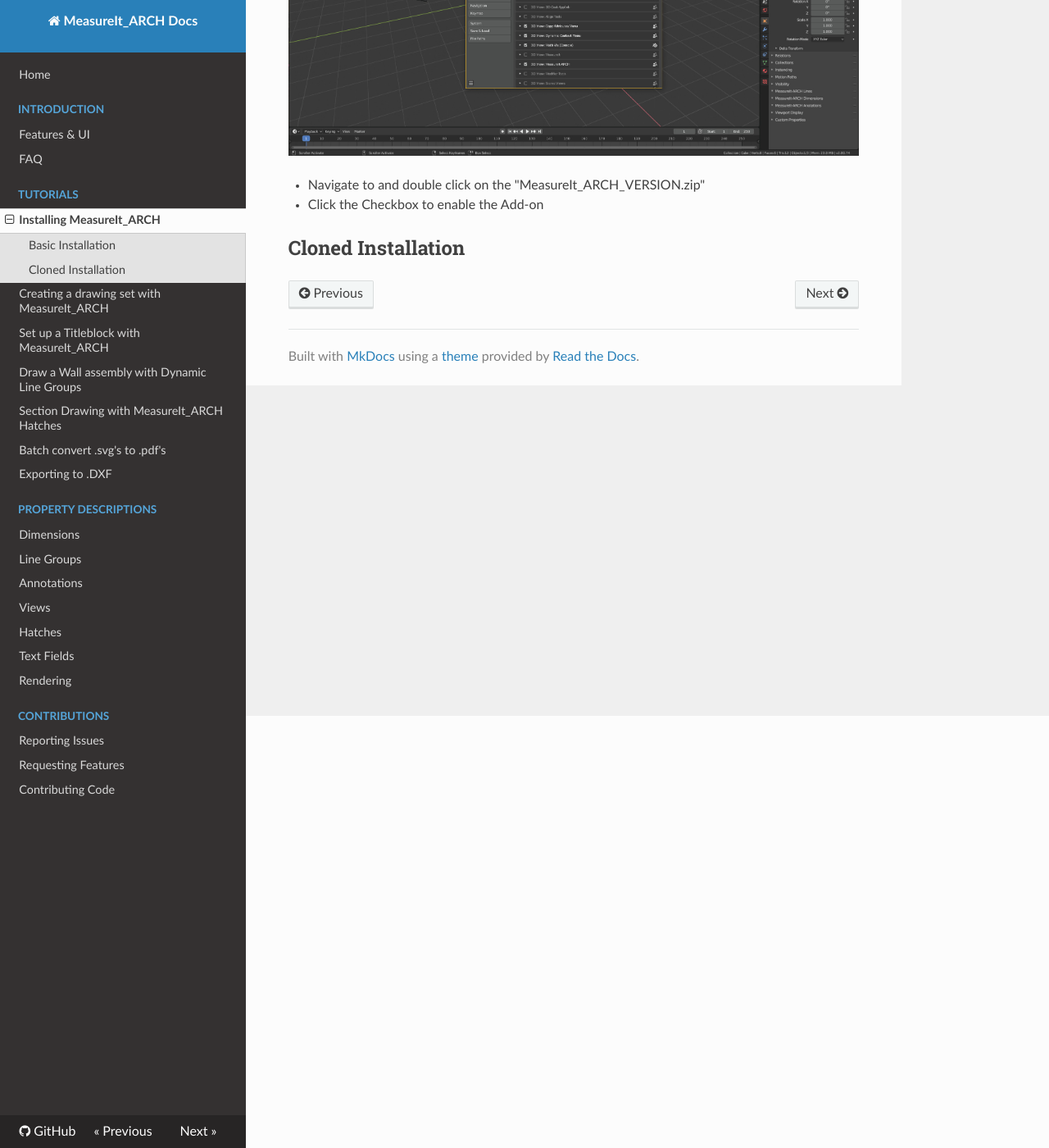
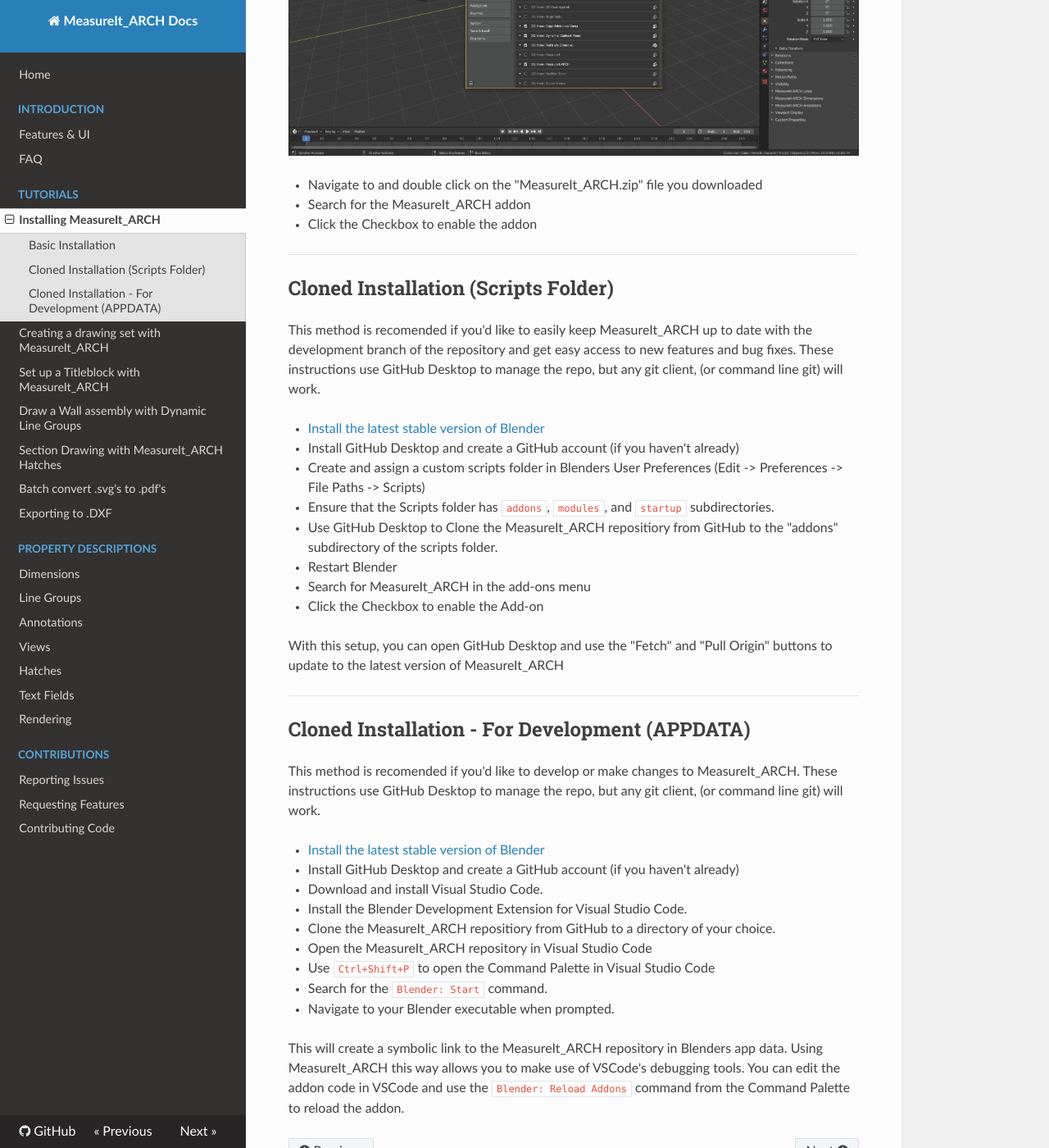
Before and after one commit to kevancress/MeasureIt_ARCH, an MkDocs documentation site: the page built from docs/docs/tutorials/install.md, in a window 1280 px wide and 1400 px high, scrolled down 527 px. Shown: the whole window at 82% size. Built offline with MkDocs 1.6.1, drawn with Linux system fonts in a browser that asks for light colours; nearby versions of some CDN libraries.

Commit message:
more docs

```diff
--- a/docs/docs/tutorials/install.md
+++ b/docs/docs/tutorials/install.md
@@ -7,7 +7,39 @@
 
 ![image](images/install-1.jpg)
 
- * Navigate to and double click on the "MeasureIt_ARCH_VERSION.zip"
+ * Navigate to and double click on the "MeasureIt_ARCH.zip" file you downloaded
+ * Search for the MeasureIt_ARCH addon
+ * Click the Checkbox to enable the addon
+
+---
+
+## Cloned Installation (Scripts Folder)
+This method is recomended if you'd like to easily keep MeasureIt_ARCH up to date with the development branch of the repository and get easy access to new features and bug fixes. These instructions use GitHub Desktop to manage the repo, but any git client, (or command line git) will work.
+
+ * [Install the latest stable version of Blender](https://www.blender.org/download/)
+ * Install GitHub Desktop and create a GitHub account (if you haven't already)
+ * Create and assign a custom scripts folder in Blenders User Preferences (Edit -> Preferences -> File Paths -> Scripts)
+ * Ensure that the Scripts folder has `addons`, `modules`, and `startup` subdirectories.
+ * Use GitHub Desktop to Clone the MeasureIt_ARCH repositiory from GitHub to the "addons" subdirectory of the scripts folder.
+ * Restart Blender
+ * Search for MeasureIt_ARCH in the add-ons menu
  * Click the Checkbox to enable the Add-on
 
-## Cloned Installation
+With this setup, you can open GitHub Desktop and use the "Fetch" and "Pull Origin" buttons to update to the latest version of MeasureIt_ARCH
+
+---
+
+## Cloned Installation - For Development (APPDATA)
+This method is recomended if you'd like to develop or make changes to MeasureIt_ARCH. These instructions use GitHub Desktop to manage the repo, but any git client, (or command line git) will work.
+
+ * [Install the latest stable version of Blender](https://www.blender.org/download/)
+ * Install GitHub Desktop and create a GitHub account (if you haven't already)
+ * Download and install Visual Studio Code.
+ * Install the Blender Development Extension for Visual Studio Code.
+ * Clone the MeasureIt_ARCH repositiory from GitHub to a directory of your choice.
+ * Open the MeasureIt_ARCH repository in Visual Studio Code
+ * Use `Ctrl+Shift+P` to open the Command Palette in Visual Studio Code
+ * Search for the `Blender: Start` command.
+ * Navigate to your Blender executable when prompted.
+
+This will create a symbolic link to the MeasureIt_ARCH repository in Blenders app data. Using MeasureIt_ARCH this way allows you to make use of VSCode's debugging tools. You can edit the addon code in VSCode and use the `Blender: Reload Addons` command from the Command Palette to reload the addon.
--- a/dxf_shaders.py
+++ b/dxf_shaders.py
@@ -48,6 +48,11 @@
     dashed = False
     model_space = dxf.modelspace()
     ss_origin = vector_utils.get_worldscale_projection(myobj.location)
+
+    #if ss_origin.z < 0:
+        #print('Object Origin behind Camera. Skipping')
+        #return
+
     block = None
 
     dxf_name = safe_name(myobj.name, is_dxf=True)
--- a/vector_utils.py
+++ b/vector_utils.py
@@ -92,7 +92,7 @@
     elif units == 'M':
         pass
 
-    return [proj_point.x, proj_point.y]
+    return proj_point
 
 
 
```
Also changed, not shown: docs/docs/prop_descriptions/annotations.md (+25 -15 lines), docs/docs/tutorials/export_dxf.md (+25 -4 lines), docs/docs/icons/bi__annotation.png (renamed from docs/docs/icons/bi__annotaion.png), 1 other file.
